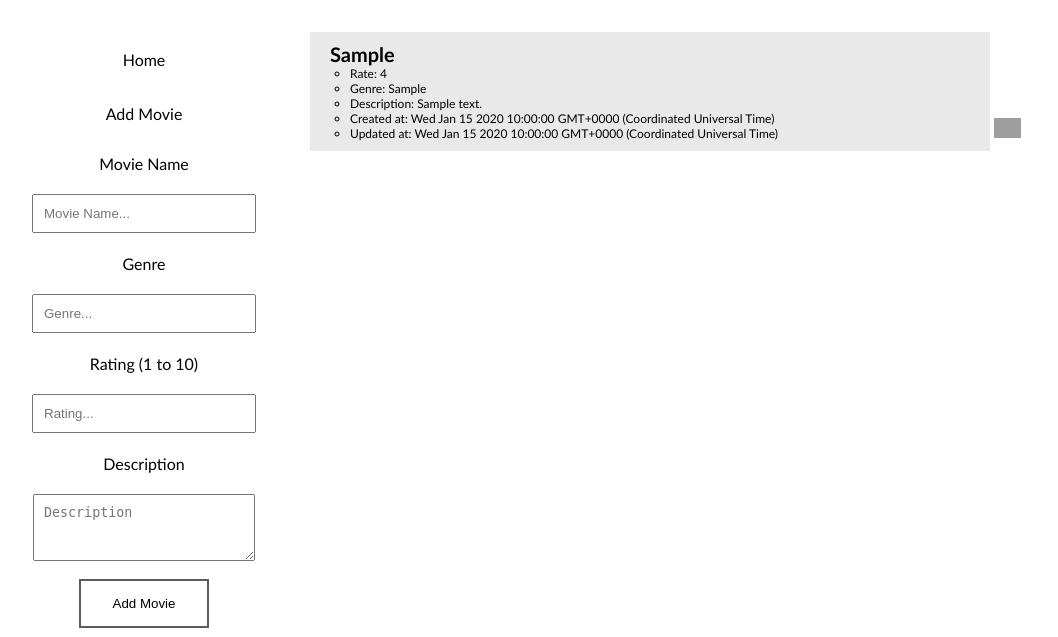
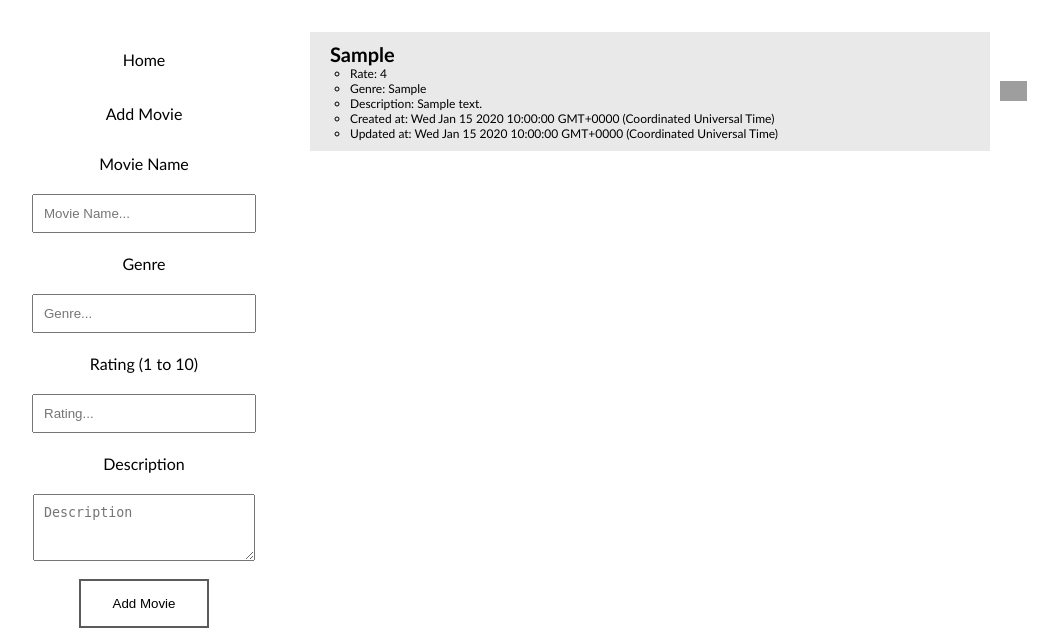
Before and after one commit to jenniferlai43/movie-rating-system, a Node server app: page / in a window 1280 px wide. Shown: the part 60-697 px from the top of the page, without its empty margins (0-1058 px from the left). Run offline with Node 20, Linux system fonts and the light colour scheme; tables that the repository leaves empty hold one stand-in row (values such as "Sample post"); some libraries are stand-ins or nearby versions; grey boxes are pictures that could not be loaded.

Commit message:
Made delete button more centered next to movie items.

```diff
--- a/public/styles.css
+++ b/public/styles.css
@@ -12,8 +12,8 @@ ul {
 img
 {
     max-height: 20px;
+    padding-left: 10px;
     display: inline-block;
-
 }
 
 .header {
@@ -137,3 +137,8 @@ img
     font-weight: bold;
     font-size: 20px;
 }
+
+.movie_item {
+    display: flex;
+    align-items: center;
+}
```
